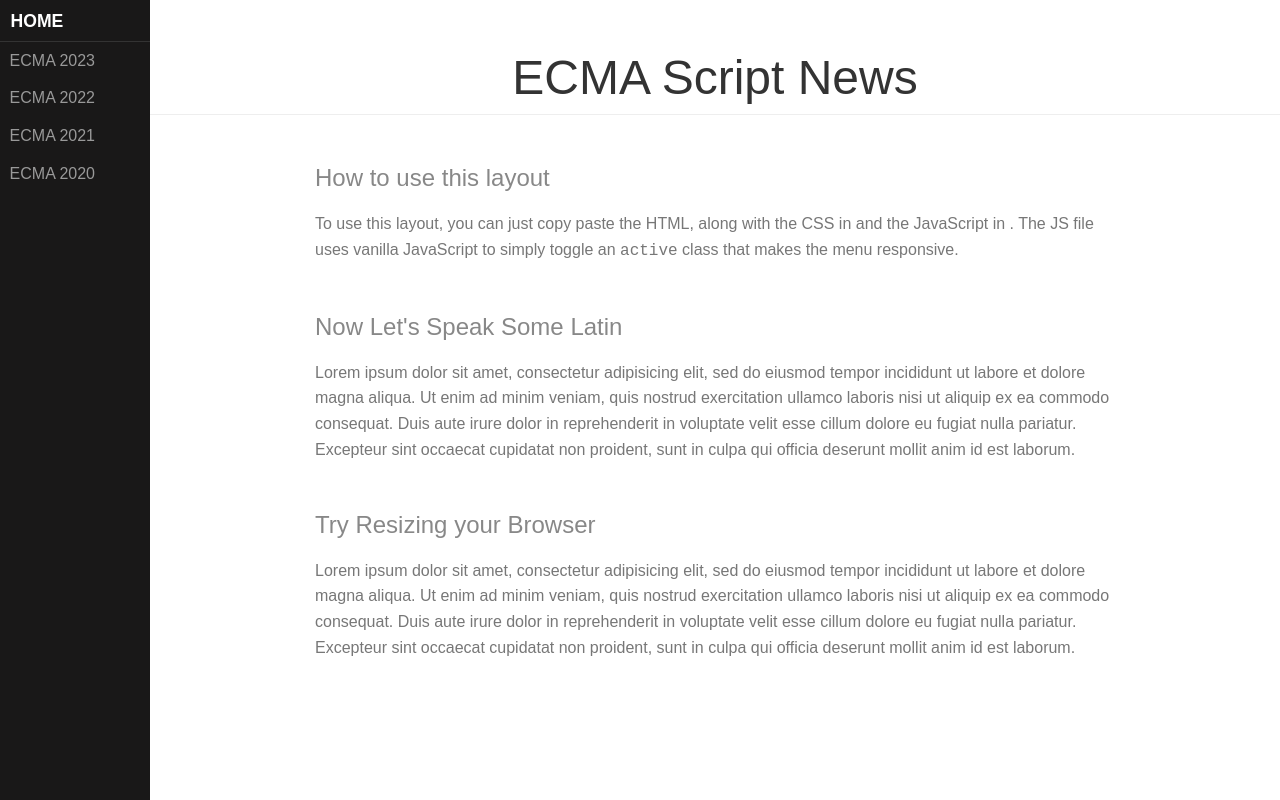
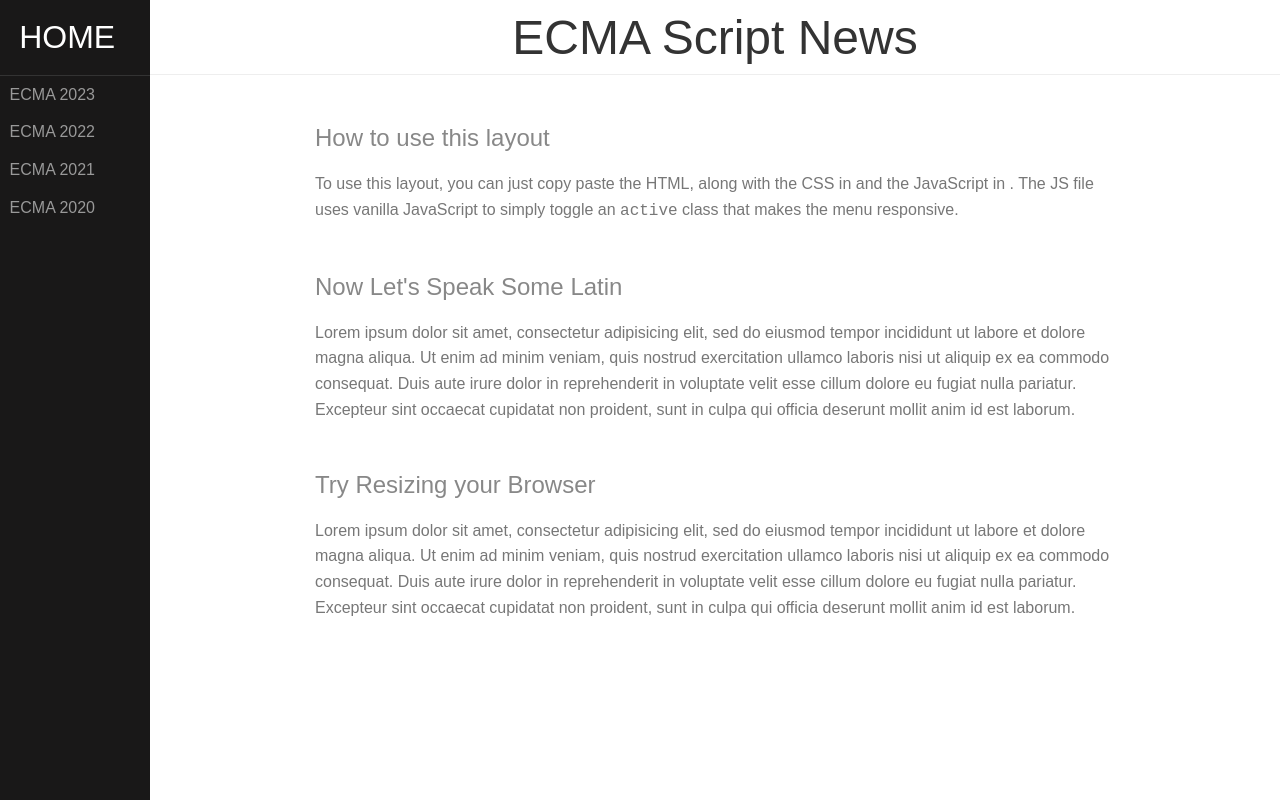
Before and after one commit to P-SSF/ecma-vue3js, a Vue app: page / in a window 1280 px wide. Built offline with nearby package versions, Linux system fonts and the light colour scheme.

Commit message:
update : 사이즈 조정

```diff
--- a/src/assets/main.css
+++ b/src/assets/main.css
@@ -51,7 +51,7 @@ The content `<div>` is where all your content goes.
   margin: 0;
   color: #333;
   text-align: center;
-  padding: 2.5em 2em 0;
+  padding: 0 2em;
   border-bottom: 1px solid #eee;
 }
 .header h1 {
@@ -94,7 +94,7 @@ appears on the left side of the page.
 #menu a {
   color: #999;
   border: none;
-  padding: 0.6em 0 0.6em 0.6em;
+  padding: 0.6em;
 }
 
 /*
@@ -123,12 +123,6 @@ appears on the left side of the page.
 }
 
 /*
-  This styles the selected menu item `<li>`.
-  */
-#menu .pure-menu-heading {
-  font-weight: 600;
-}
-/*
       This styles a link within a selected menu item `<li>`.
       */
 #menu .pure-menu-selected a {
@@ -139,7 +133,7 @@ appears on the left side of the page.
   This styles the menu heading.
   */
 #menu .pure-menu-heading {
-  font-size: 110%;
+  font-size: 2em;
   color: #fff;
   margin: 0;
 }
```
